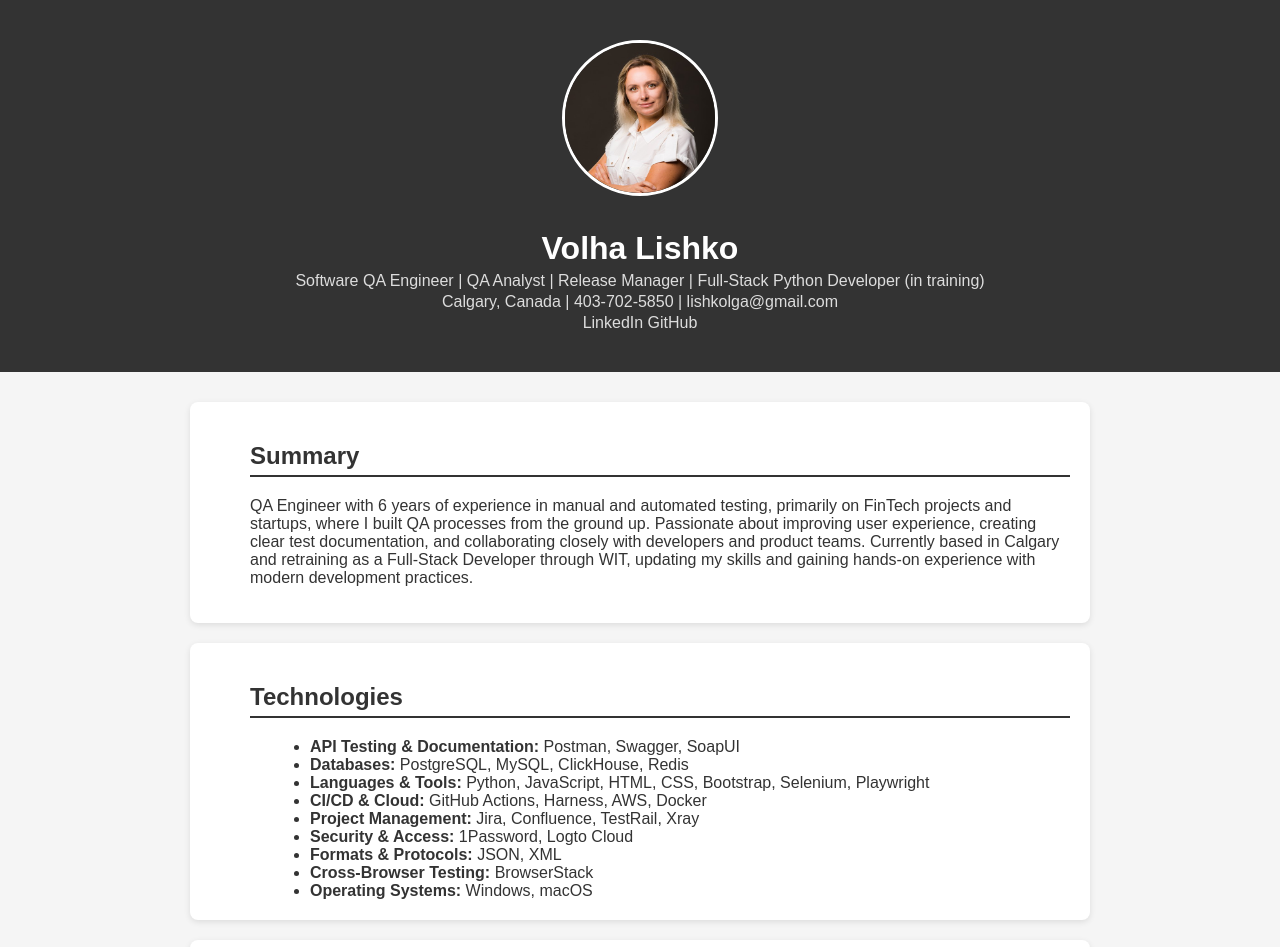
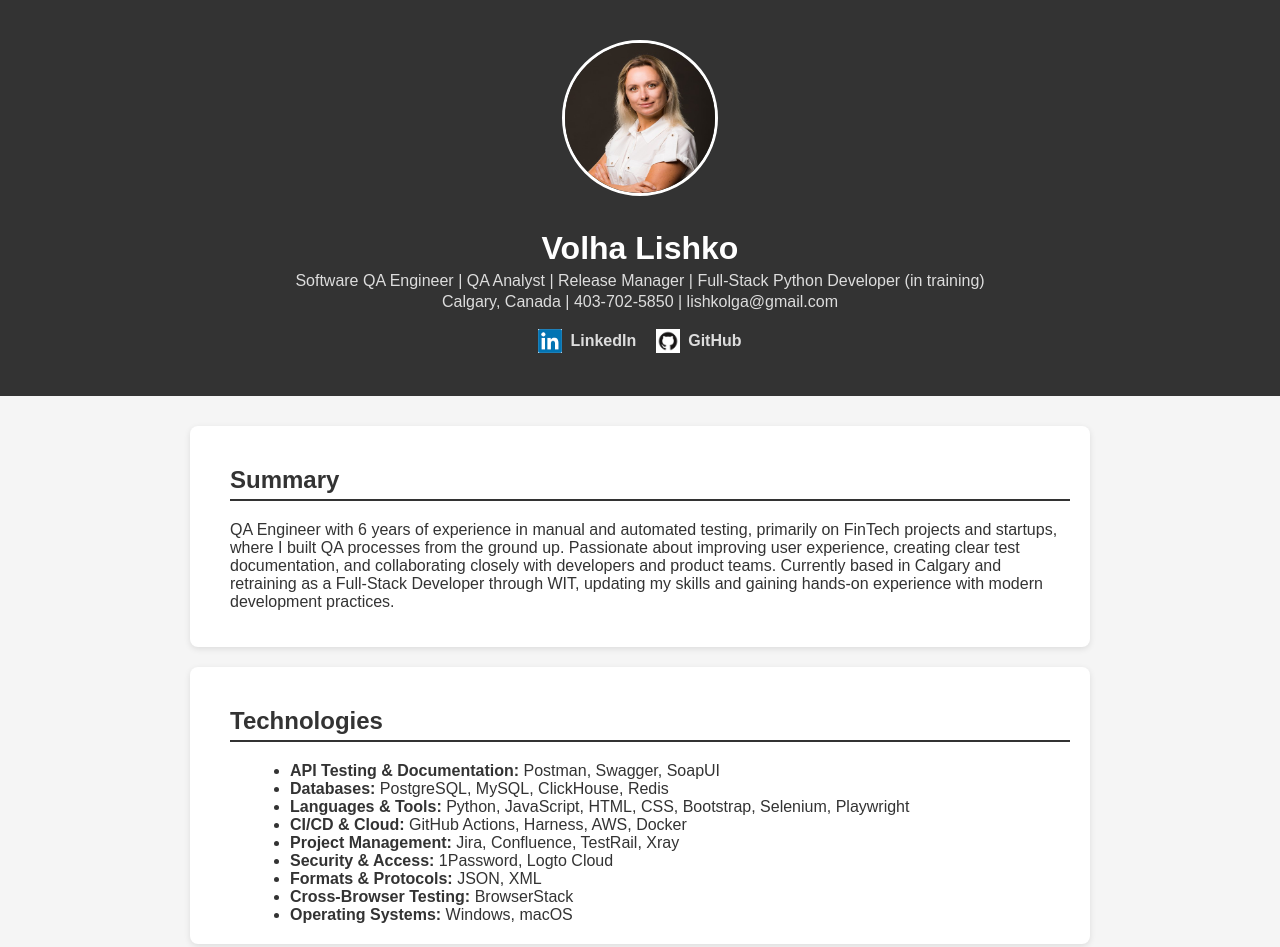
Before and after one commit to OlgaLishko2/OlgaLishko.github.io, a plain HTML site: page index.html in a window 1280 px wide. Shown: the top 947 px of the page. Drawn offline with Linux system fonts and the light colour scheme.

Commit message:
Update experience

```diff
--- a/index.html
+++ b/index.html
@@ -13,10 +13,18 @@
         <h1>Volha Lishko</h1>
         <p>Software QA Engineer | QA Analyst | Release Manager | Full-Stack Python Developer (in training)</p>
         <p>Calgary, Canada | 403-702-5850 | lishkolga@gmail.com</p>
-            <a href="https://www.linkedin.com/in/olgalishko/" target="_blank">LinkedIn</a>
-            <a href="https://github.com/OlgaLishko2" target="_blank">GitHub</a>
+
+        <div class="social-links">
+            <a href="https://www.linkedin.com/in/olgalishko/" target="_blank">
+                <img src="linkedin-icon.png" alt="LinkedIn" class="social-icon"> LinkedIn
+            </a>
+            <a href="https://github.com/OlgaLishko2" target="_blank">
+                <img src="github-icon.png" alt="GitHub" class="social-icon"> GitHub
+            </a>
+        </div>
     </div>
 </header>
+
 
     <main>
         <section class="summary">
--- a/style.css
+++ b/style.css
@@ -20,6 +20,32 @@ header {
     border: 3px solid white;
     margin-bottom: 20px;
 }
+.social-links {
+    margin-top: 15px;
+    display: flex;
+    justify-content: center;
+    gap: 20px;
+}
+
+.social-links a {
+    display: flex;
+    align-items: center;
+    color: #ddd;
+    text-decoration: none;
+    font-weight: bold;
+    transition: color 0.3s;
+}
+
+.social-links a:hover {
+    color: #00aced;
+}
+
+.social-icon {
+    width: 24px;
+    height: 24px;
+    margin-right: 8px;
+}
+
 
 header h1 {
     margin: 10px 0 5px 0;
@@ -66,5 +92,5 @@ footer {
     color: white;
 }
 section {
-    padding-left: 60px !important;
+    padding-left: 40px;
 }
```
Also changed, not shown: github-icon.png (added), linkedin-icon.png (added). Lines whose indentation alone changed are shown as unchanged.
